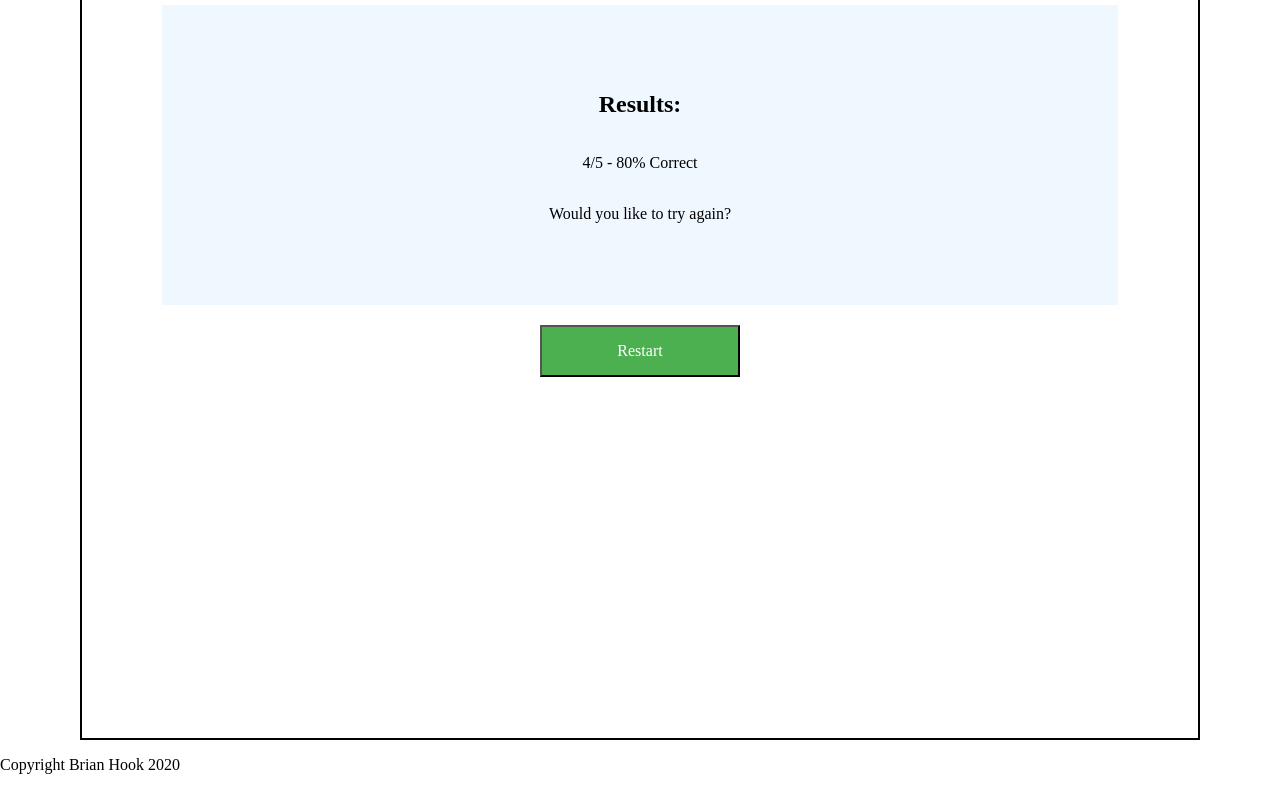
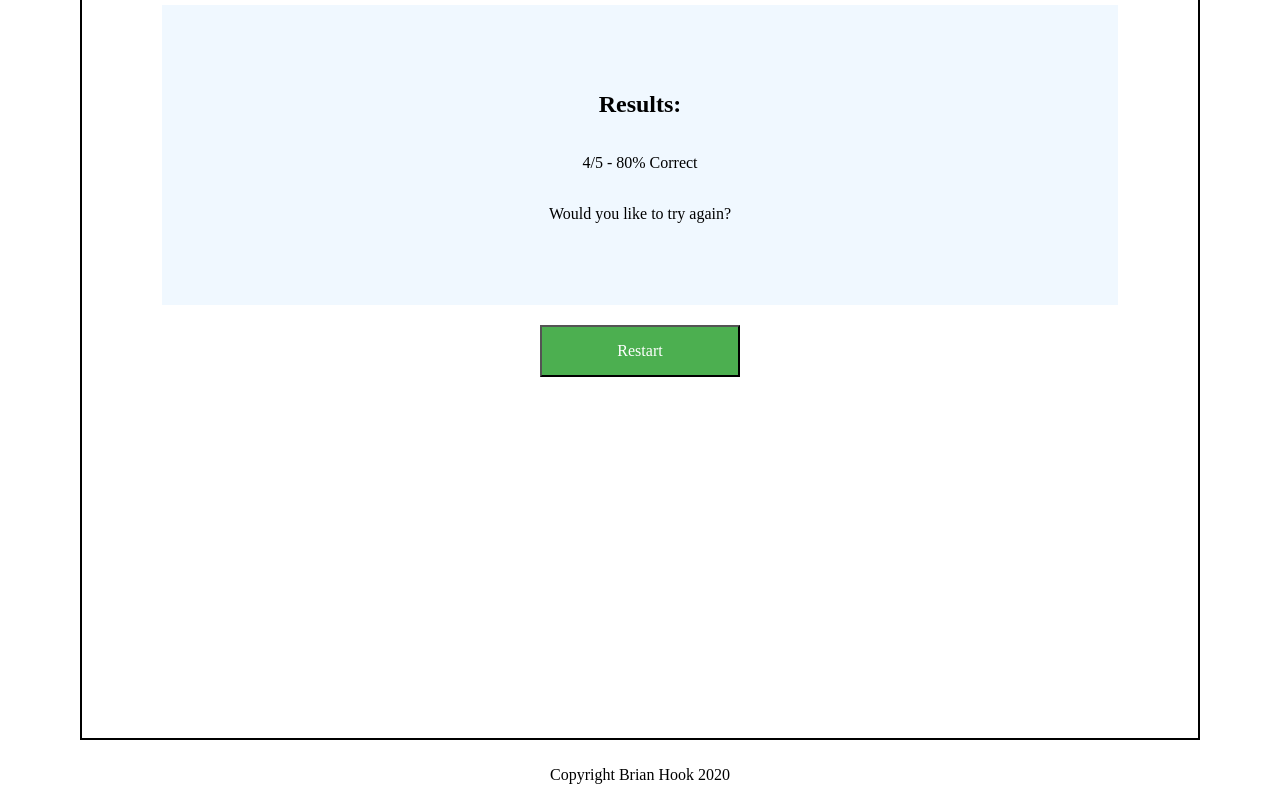
Before and after one commit to BrianHook1183/Quiz-App, a plain HTML site: page index.html in a window 1280 px wide. Shown: the part 1772-2572 px from the top of the page. Drawn offline with nearby package versions, Linux system fonts and the light colour scheme.

Commit message:
small footer fix on wireframe

```diff
--- a/index.html
+++ b/index.html
@@ -69,7 +69,7 @@
         </section>
 
     </main>
-    <footer>
+    <footer class="centered">
         <p>Copyright Brian Hook 2020</p>
     </footer>
 </body>
```
